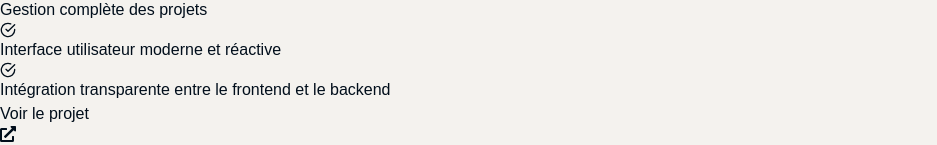
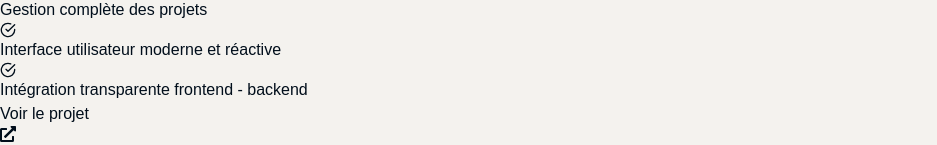
Before and after one commit to SimBienvenueHoulBoumi/porfolio-v2, a Next.js app: page / in a window 1280 px wide. Both pictures are taken after a click on the button "Projets". Shown: the part 641-786 px from the top of the page, without its empty margins (0-937 px from the left). Built offline with nearby package versions, Linux system fonts and the light colour scheme.

Commit message:
🎨 Text
update p

```diff
--- a/src/components/Projets.tsx
+++ b/src/components/Projets.tsx
@@ -8,7 +8,6 @@ import {
   SiJsonwebtokens,
   SiSpringboot,
 } from "react-icons/si";
-
 
 function Projets() {
   const projets = [
@@ -47,7 +46,7 @@ function Projets() {
       pointsFort: [
         "Gestion complète des projets",
         "Interface utilisateur moderne et réactive",
-        "Intégration transparente entre le frontend et le backend",
+        "Intégration transparente frontend - backend",
       ],
     },
     {
```
